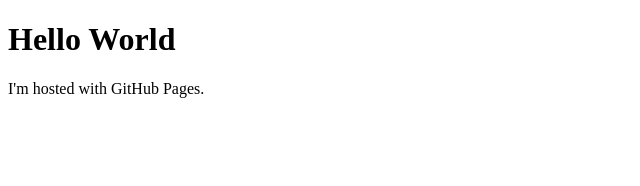
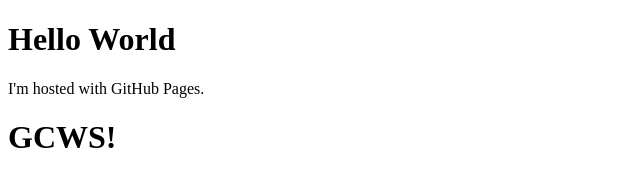
Before and after one commit to brynjarut/Brynja-Rut, a plain HTML site: page index.html in a window 1280 px wide. Shown: the whole page, without its empty margins (0-640 px from the left). Drawn offline with Linux system fonts and the light colour scheme.

Commit message:
Update index.html

```diff
--- a/index.html
+++ b/index.html
@@ -11,3 +11,4 @@
 </body>
 
 </html>
+<h1>GCWS!</h1></h1>
```
